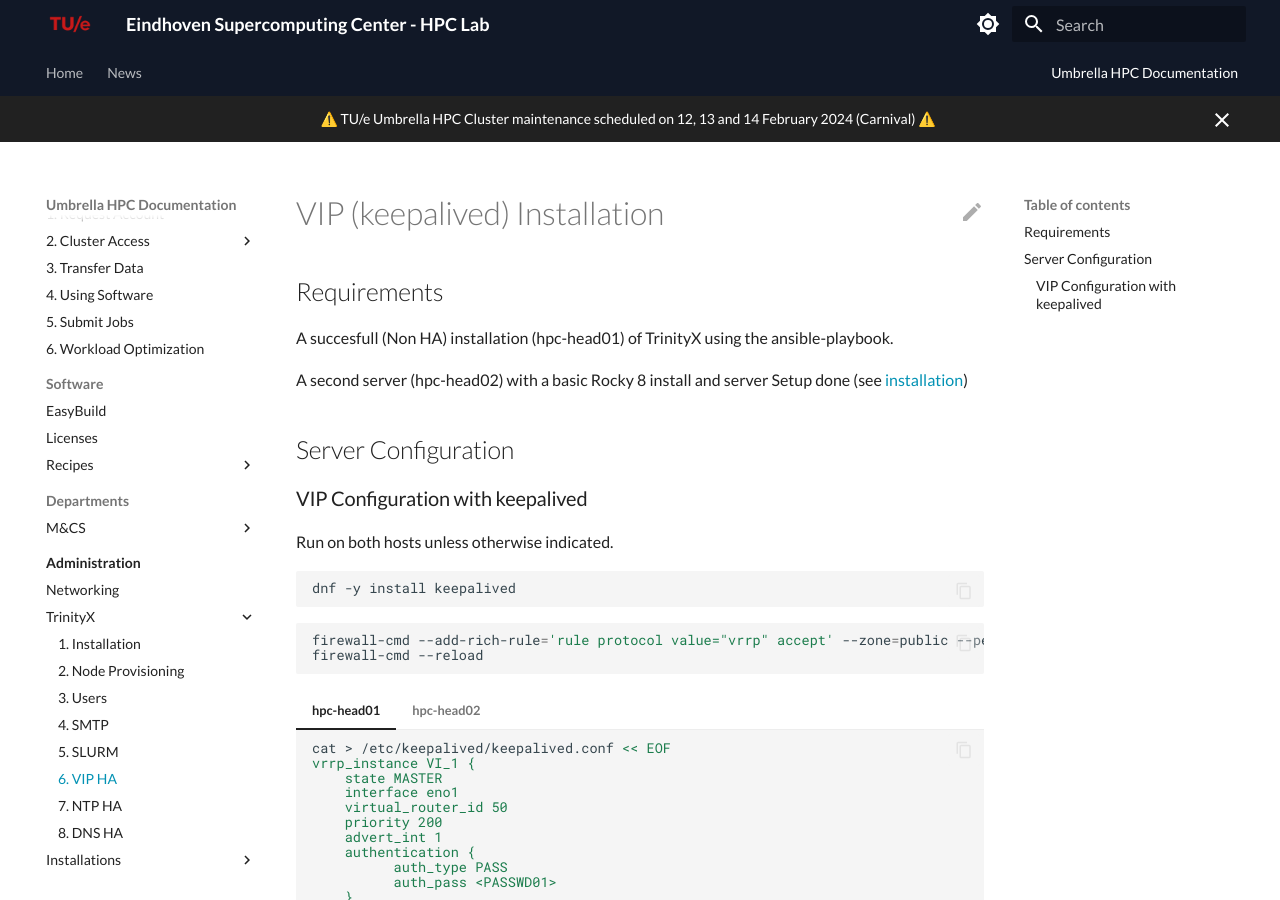
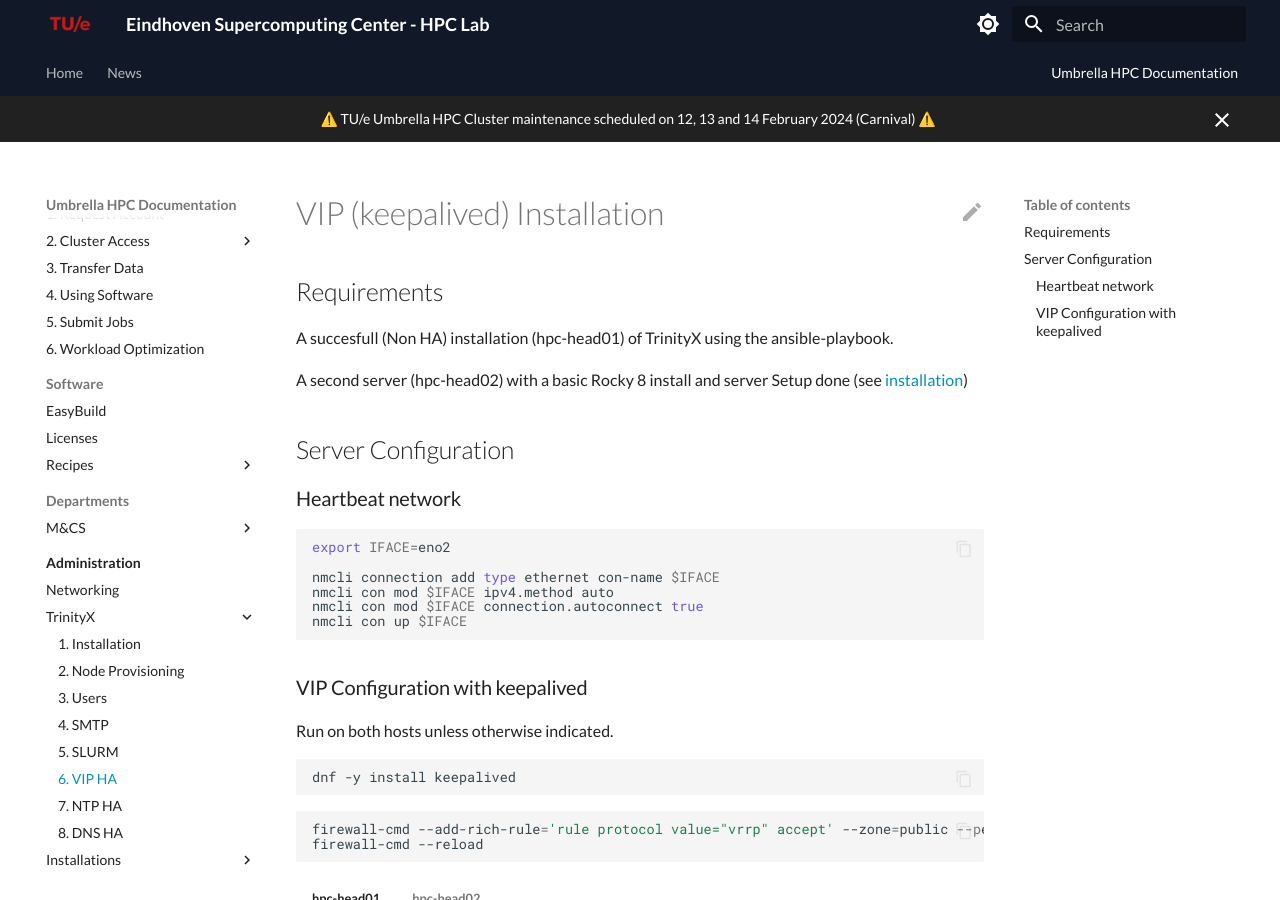
Before and after one commit to gferhpc/supercomputing.tue.nl, an MkDocs documentation site: the page built from pages/documentation/administration/trinityx/keepalived.md, in a window 1280 px wide and 900 px high. Built offline with MkDocs 1.6.1 and Material for MkDocs 9.7.7, drawn with Linux system fonts in a browser that asks for light colours.

Commit message:
Update keepalived.md

````diff
--- a/pages/documentation/administration/trinityx/keepalived.md
+++ b/pages/documentation/administration/trinityx/keepalived.md
@@ -7,6 +7,18 @@
 A second server (hpc-head02) with a basic Rocky 8 install and server Setup done (see [installation](https://supercomputing.tue.nl/documentation/administration/trinityx/installation/))
 
 ## Server Configuration
+
+### Heartbeat network
+
+```shell
+export IFACE=eno2
+
+nmcli connection add type ethernet con-name $IFACE
+nmcli con mod $IFACE ipv4.method auto
+nmcli con mod $IFACE connection.autoconnect true
+nmcli con up $IFACE
+```
+
 
 ### VIP Configuration with keepalived
 
````
